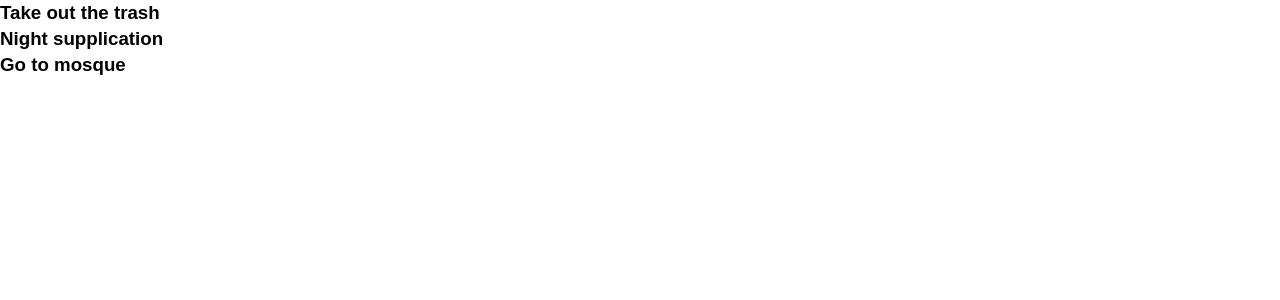
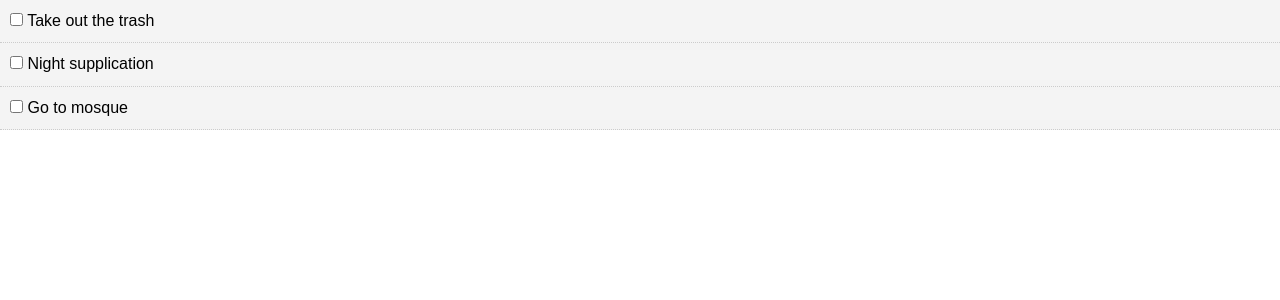
Before and after one commit to jobisne/todo-app, a React (Create React App) app: page / in a window 1280 px wide. Shown: the top 300 px of the page. Built offline with nearby package versions, Linux system fonts and the light colour scheme.

Commit message:
adding checkbox and event to todo

```diff
--- a/src/App.js
+++ b/src/App.js
@@ -22,10 +22,15 @@ class App extends Component {
       }
     ]
   }
+
+  markComplete = (id) => {
+    console.log(id);
+  }
+
   render() {
     return (
       <div className="App">
-        <Todos  todos = { this.state.todos } />
+        <Todos  todos = { this.state.todos } markComplete = {this.markComplete} />
       </div>
     );
   }
--- /dev/null
+++ b/src/components/Todoitem.js
@@ -0,0 +1,38 @@
+/* eslint-disable react/no-typos */
+import React, { Component } from 'react';
+import PropTypes from 'prop-types';
+
+export class Todoitem extends Component {
+  getStyle = () => {
+    return {
+      background: '#f4f4f4',
+      padding: '10px',
+      borderBottom: '1px #ccc dotted',
+      textDecoration: this.props.todo.completed ? 'line-through' : 'none'
+    };
+  };
+
+  render() {
+    const { id, title } = this.props.todo;
+    return (
+      <div style={this.getStyle()}>
+        <p>
+          <input
+            type="checkbox"
+            onChange={() => {
+              this.props.markComplete(id)
+            }}
+          />
+          {'   '}
+          {title}
+        </p>
+      </div>
+    );
+  }
+}
+//PropTypes
+Todoitem.PropTypes = {
+  todo: PropTypes.object.isRequired
+};
+
+export default Todoitem;
--- a/src/components/Todos.js
+++ b/src/components/Todos.js
@@ -1,4 +1,6 @@
 import React, { Component } from 'react';
+import Todoitem from './Todoitem';
+import PropTypes from 'prop-types';
 import '../App.css';
 
 class Todos extends Component {
@@ -6,9 +8,15 @@ class Todos extends Component {
   render() {
 
     return this.props.todos.map((todo) => (
-      <h3>{ todo.title }</h3>
+     <Todoitem key={todo.id} todo={todo} markComplete = {this.props.markComplete} />
     ))
   }
 }
 
+
+// eslint-disable-next-line react/no-typos
+Todos.PropTypes = {
+  todos: PropTypes.array.isRequired
+}
+
 export default Todos;
```
